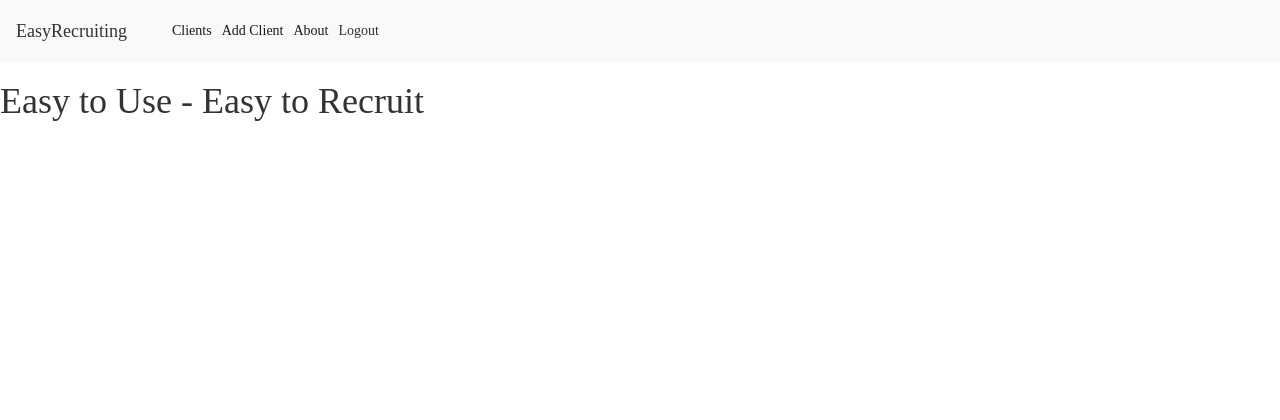
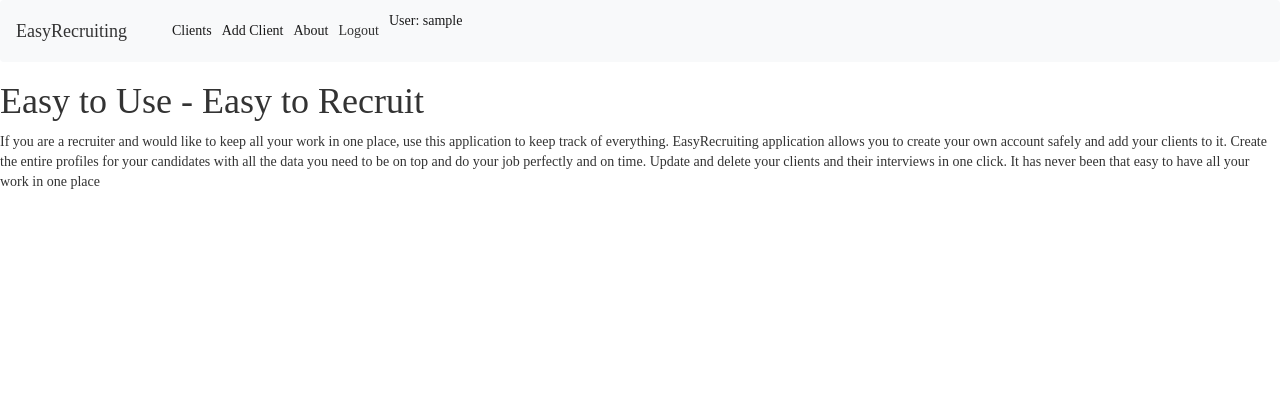
Before and after one commit to Oksanka25/EasyRecruitingCapstone, a Django app: page /about/ in a window 1280 px wide. Shown: the top 420 px of the page. Run offline with Django 4.2, Linux system fonts and the light colour scheme; the visitor is signed in with stand-in values (Sample User, id 1); some libraries are stand-ins or nearby versions; some web fonts are replaced.

Commit message:
Added some info to about page

```diff
--- a/main_app/templates/about.html
+++ b/main_app/templates/about.html
@@ -1,4 +1,5 @@
 {% extends 'base.html' %} {% block content %}
 <h1> Easy to Use - Easy to Recruit </h1>
+<p> If you are a recruiter and would like to keep all your work in one place, use this application to keep track of everything. EasyRecruiting application allows you to create your own account safely and add your clients to it. Create the entire profiles for your candidates with all the data you need to be on top and do your job perfectly and on time. Update and delete your clients and their interviews in one click. It has never been that easy to have all your work in one place </p>
 
 {% endblock %}
--- a/main_app/templates/base.html
+++ b/main_app/templates/base.html
@@ -37,9 +37,13 @@
                     <li class="nav-item">
                     <a class="nav-link active" aria-current="page" href="{% url 'about' %}"> About</a>
                     </li>
+
                     <li class="nav-item">
                         <a class="nav-link" aria-current="page" href="{% url 'logout' %}">Logout</a>
                     </li>
+                    <li class="nav-item">
+                        <span class="nav-link active" aria-current="page"> User: {{user.username}}</span>
+                        </li>
                 </ul>
             </div>
 
```
